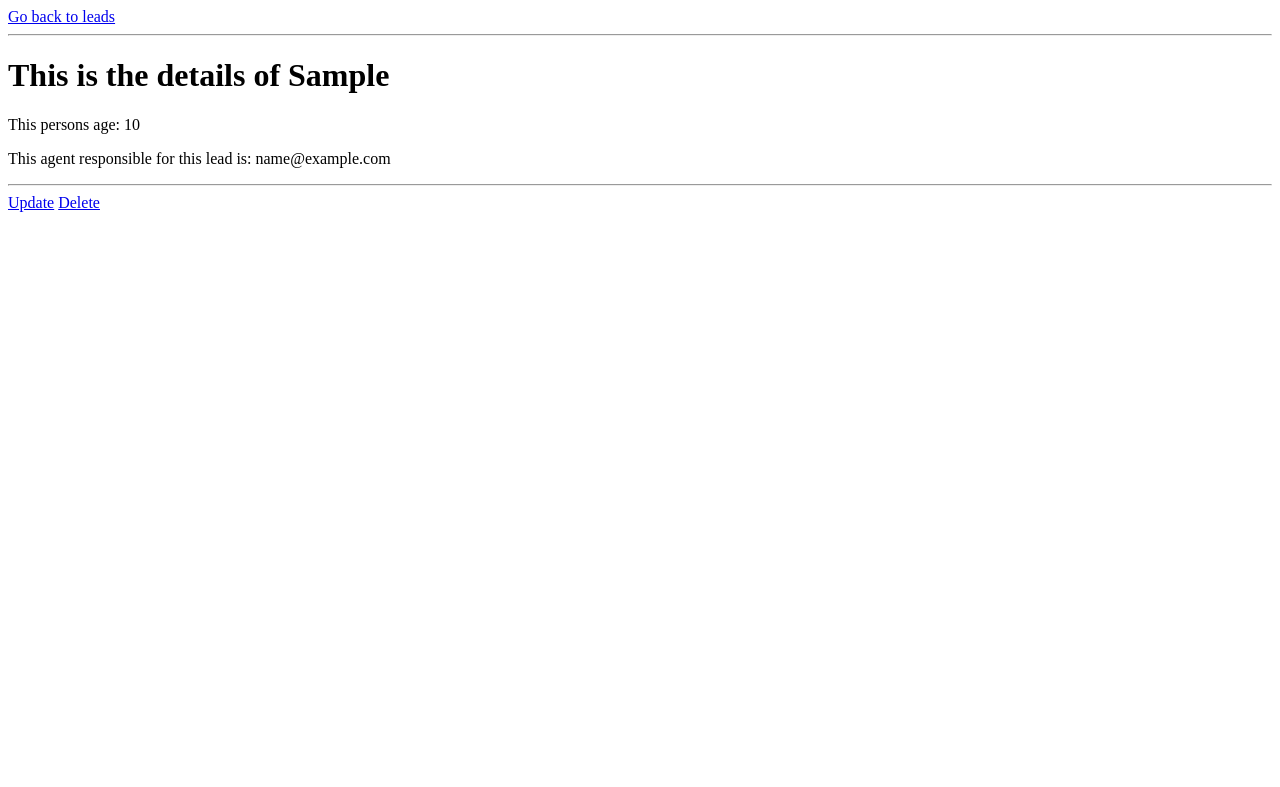
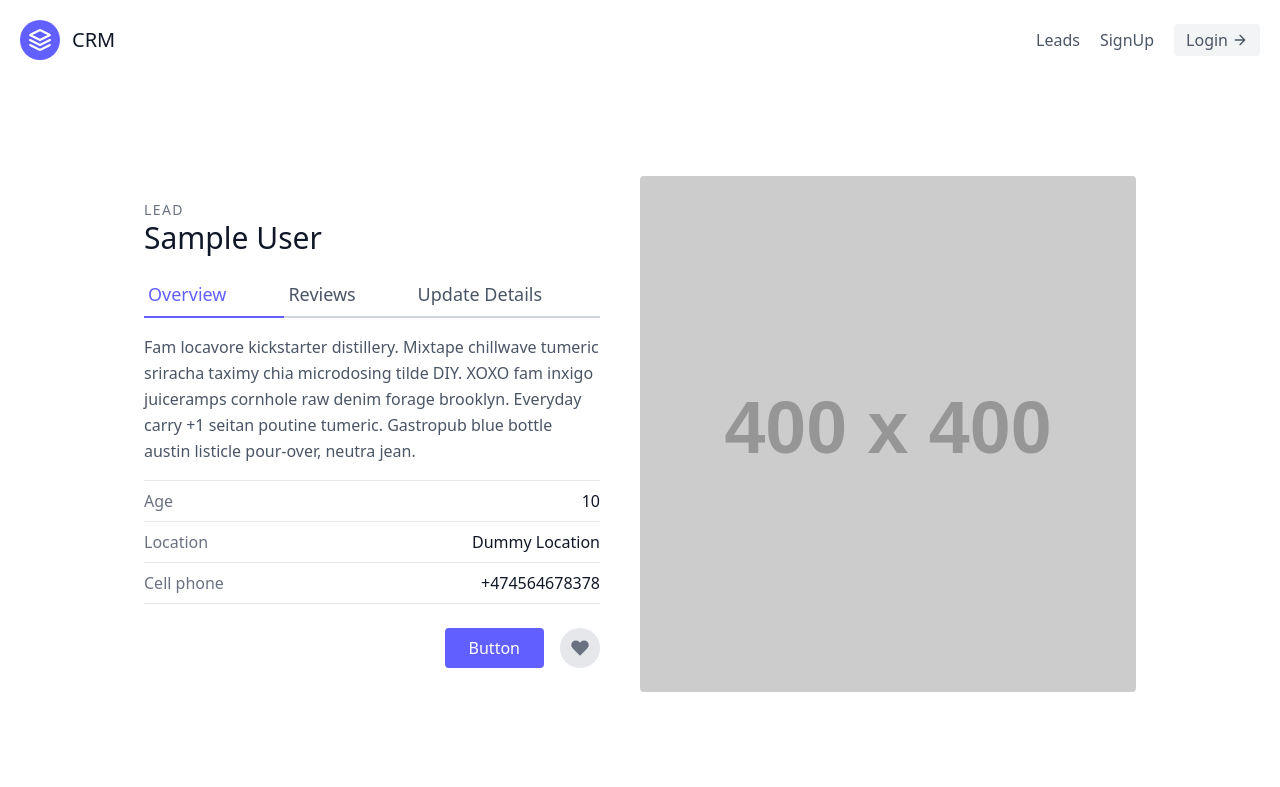
Before and after one commit to kinjalkathrecha/CRM, a Django app: page /leads/1/ in a window 1280 px wide. Shown: the top 787 px of the page. Run offline with Django 5.2, Linux system fonts and the light colour scheme; tables that the repository leaves empty hold one stand-in row (values such as "Sample post"); grey boxes labelled with a size stand in for pictures from a placeholder-image service; some libraries are stand-ins or nearby versions.

Commit message:
update views and add templates

```diff
--- a/CRM/urls.py
+++ b/CRM/urls.py
@@ -1,8 +1,9 @@
 from django.contrib import admin
 from django.urls import path,include
-from leads.views import lead_list
+from leads.views import landing_page,LandingPageView
 
 urlpatterns = [
     path('admin/', admin.site.urls),
+    path('',LandingPageView.as_view(),name="landing-page"),
     path('leads/', include('leads.urls',namespace="leads"))
 ]
--- a/leads/templates/leads/lead_detail.html
+++ b/leads/templates/leads/lead_detail.html
@@ -1,11 +1,49 @@
 {% extends "base.html" %}
 {% block content%}
-    <a href="{% url 'leads:lead-list' %}">Go back to leads</a>
-    <hr/>
-    <h1>This is the details of {{ lead.first_name }}</h1>
-    <p>This persons age: {{ lead.age }}</p>
-    <p>This agent responsible for this lead is: {{ lead.agent }}</p>
-    <hr/>
-    <a href="{% url 'leads:lead-update' lead.pk %}">Update</a>
-    <a href="{% url 'leads:lead-delete' lead.pk %}">Delete</a>
+
+<section class="text-gray-600 body-font overflow-hidden">
+  <div class="container px-5 py-24 mx-auto">
+    <div class="lg:w-4/5 mx-auto flex flex-wrap">
+      <div class="lg:w-1/2 w-full lg:pr-10 lg:py-6 mb-6 lg:mb-0">
+        <h2 class="text-sm title-font text-gray-500 tracking-widest">LEAD</h2>
+        <h1 class="text-gray-900 text-3xl title-font font-medium mb-4">{{lead.first_name}} {{lead.last_name}}</h1>
+            <div class="flex mb-4">
+            <a href="{% url 'leads:lead-detail' lead.pk %}" class="flex-grow text-indigo-500 border-b-2 border-indigo-500 py-2 text-lg px-1">
+                    Overview
+                </a>
+                <a class="flex-grow border-b-2 border-gray-300 py-2 text-lg px-1">
+                    Reviews
+                </a>
+                <a href="{% url 'leads:lead-update' lead.pk %}" class="flex-grow border-b-2 border-gray-300 py-2 text-lg px-1">
+                Update Details
+                </a>
+            </div>
+            <p class="leading-relaxed mb-4">Fam locavore kickstarter distillery. Mixtape chillwave tumeric sriracha taximy chia microdosing tilde DIY. XOXO fam inxigo juiceramps cornhole raw denim forage brooklyn. Everyday carry +1 seitan poutine tumeric. Gastropub blue bottle austin listicle pour-over, neutra jean.</p>
+            <div class="flex border-t border-gray-200 py-2">
+            <span class="text-gray-500">Age</span>
+            <span class="ml-auto text-gray-900">{{lead.age}}</span>
+            </div>
+            <div class="flex border-t border-gray-200 py-2">
+            <span class="text-gray-500">Location</span>
+            <span class="ml-auto text-gray-900">Dummy Location</span>
+            </div>
+            <div class="flex border-t border-b mb-6 border-gray-200 py-2">
+            <span class="text-gray-500">Cell phone</span>
+            <span class="ml-auto text-gray-900">+474564678378</span>
+            </div>
+            <div class="flex">
+            <button class="flex ml-auto text-white bg-indigo-500 border-0 py-2 px-6 focus:outline-none hover:bg-indigo-600 rounded">Button</button>
+            <button class="rounded-full w-10 h-10 bg-gray-200 p-0 border-0 inline-flex items-center justify-center text-gray-500 ml-4">
+                <svg fill="currentColor" stroke-linecap="round" stroke-linejoin="round" stroke-width="2" class="w-5 h-5" viewBox="0 0 24 24">
+                <path d="M20.84 4.61a5.5 5.5 0 00-7.78 0L12 5.67l-1.06-1.06a5.5 5.5 0 00-7.78 7.78l1.06 1.06L12 21.23l7.78-7.78 1.06-1.06a5.5 5.5 0 000-7.78z"></path>
+                </svg>
+            </button>
+            </div>
+      </div>
+      <img alt="ecommerce" class="lg:w-1/2 w-full lg:h-auto h-64 object-cover object-center rounded" src="https://dummyimage.com/400x400">
+    </div>
+  </div>
+</section>
+
+
 {% endblock content %}
--- a/leads/urls.py
+++ b/leads/urls.py
@@ -1,12 +1,16 @@
 from django.urls import path
-from .views import lead_list,lead_detail,lead_create,lead_update,lead_delete
+from .views import (
+    lead_list,lead_detail,lead_create,lead_update,lead_delete,
+    LeadListView,LeadDetailView,LeadCreateView,LeadUpdateView,LeadDeleteView
+
+    )
 
 app_name="leads"
 urlpatterns=[
-    path('',lead_list,name='lead-list'),
-    path('<int:pk>/',lead_detail,name='lead-detail'),
-    path('<int:pk>/update/',lead_update,name='lead-update'),
-    path('<int:pk>/delete/',lead_delete,name='lead-delete'),
-    path('create/',lead_create,name='lead-create'),
+    path('',LeadListView.as_view(),name='lead-list'),
+    path('<int:pk>/',LeadDetailView.as_view(),name='lead-detail'),
+    path('<int:pk>/update/',LeadUpdateView.as_view(),name='lead-update'),
+    path('<int:pk>/delete/',LeadDeleteView.as_view(),name='lead-delete'),
+    path('create/',LeadCreateView.as_view(),name='lead-create'),
 
 ]
--- a/leads/views.py
+++ b/leads/views.py
@@ -1,8 +1,20 @@
-from django.shortcuts import render,redirect
+from django.shortcuts import render,redirect,reverse
 from django.http import HttpResponse
+from django.views import generic
 from .models import Lead,Agent
 from .forms import LeadForm,LeadModelForm
 # Create your views here.
+
+class LandingPageView(generic.TemplateView):
+    template_name="landing.html"
+
+def landing_page(request):
+    return render(request,"landing.html")
+
+class LeadListView(generic.ListView):
+    template_name="leads/lead_list.html"
+    queryset=Lead.objects.all()
+    context_object_name="leads"
 
 def lead_list(request):
     leads=Lead.objects.all()
@@ -11,12 +23,25 @@ def lead_list(request):
     }
     return render(request,"leads/lead_list.html",context)
 
+class LeadDetailView(generic.DetailView):
+    template_name="leads/lead_detail.html"
+    queryset=Lead.objects.all()
+    context_object_name="lead"
+
 def lead_detail(request,pk):
     lead=Lead.objects.get(id=pk)
     context={
         "lead":lead
     }
     return render(request,"leads/lead_detail.html",context)
+
+class LeadCreateView(generic.CreateView):
+    template_name="leads/lead_create.html"
+    form_class = LeadModelForm
+
+    def get_success_url(self):
+        return reverse("leads:lead-list")
+
 
 def lead_create(request):
     form=LeadModelForm()
@@ -25,11 +50,19 @@ def lead_create(request):
         if form.is_valid():
             form.save()
             return redirect("/leads")
-
     context={
         "form":form
     }
     return render(request,"leads/lead_create.html",context)
+
+
+class LeadUpdateView(generic.UpdateView):
+    template_name="leads/lead_update.html"
+    queryset=Lead.objects.all()
+    form_class = LeadModelForm
+
+    def get_success_url(self):
+        return reverse("leads:lead-list")
 
 def lead_update(request,pk):
     lead=Lead.objects.get(id=pk)
@@ -39,13 +72,19 @@ def lead_update(request,pk):
         if form.is_valid():
             lead.save()
             return redirect("/leads")
-
     context={
         "lead":lead,
         "form":form
     }
     return render(request,"leads/lead_update.html",context)
 
+class LeadDeleteView(generic.DeleteView):
+    template_name="leads/lead_delete.html"
+    queryset=Lead.objects.all()
+
+    def get_success_url(self):
+        return reverse("leads:lead-list")
+
 def lead_delete(request,pk):
     lead=Lead.objects.get(id=pk)
     lead.delete()
--- a/templates/base.html
+++ b/templates/base.html
@@ -4,22 +4,17 @@
     <meta charset="UTF-8">
     <meta name="viewport" content="width=device-width, initial-scale=1.0">
     <title>CRM</title>
-    <style>
-        .lead{
-            padding-top:10px;
-            padding-bottom:10px;
-            padding-left:6px;
-            padding-right:6px;
-            margin-top:10px;
-            background-color:#f6f6f6;
-            width:100%;
-        }
-    </style>
+    <script src="https://cdn.jsdelivr.net/npm/@tailwindcss/browser@4"></script>
+
 </head>
 <body>
-    {% block content %}
+    <div class="max-w-7xl mx-auto ">
+        {% include "navbar.html" %}
+        {% block content %}
 
-    {% endblock content %}
+        {% endblock content %}
+    </div>
+
     {% include "script.html" %}
 </body>
 </html>
--- /dev/null
+++ b/templates/navbar.html
@@ -0,0 +1,20 @@
+<header class="text-gray-600 body-font">
+  <div class="container mx-auto flex flex-wrap p-5 flex-col md:flex-row items-center">
+    <a class="flex title-font font-medium items-center text-gray-900 mb-4 md:mb-0">
+      <svg xmlns="http://www.w3.org/2000/svg" fill="none" stroke="currentColor" stroke-linecap="round" stroke-linejoin="round" stroke-width="2" class="w-10 h-10 text-white p-2 bg-indigo-500 rounded-full" viewBox="0 0 24 24">
+        <path d="M12 2L2 7l10 5 10-5-10-5zM2 17l10 5 10-5M2 12l10 5 10-5"></path>
+      </svg>
+      <span class="ml-3 text-xl">CRM</span>
+    </a>
+    <nav class="md:ml-auto flex flex-wrap items-center text-base justify-center">
+        <a href="{% url 'leads:lead-list' %}" class="mr-5 hover:text-gray-900">Leads</a>
+        <a class="mr-5 hover:text-gray-900">SignUp</a>
+    </nav>
+    <a href="#" class="inline-flex items-center bg-gray-100 border-0 py-1 px-3 focus:outline-none hover:bg-gray-200 rounded text-base mt-4 md:mt-0">
+        Login
+      <svg fill="none" stroke="currentColor" stroke-linecap="round" stroke-linejoin="round" stroke-width="2" class="w-4 h-4 ml-1" viewBox="0 0 24 24">
+        <path d="M5 12h14M12 5l7 7-7 7"></path>
+      </svg>
+    </a>
+  </div>
+</header>
```
Also changed, not shown: leads/templates/leads/lead_delete.html (added, +11 -0 lines), leads/templates/leads/lead_list.html (+40 -5 lines), leads/templates/leads/lead_update.html (+35 -8 lines), templates/landing.html (added, +21 -0 lines).
